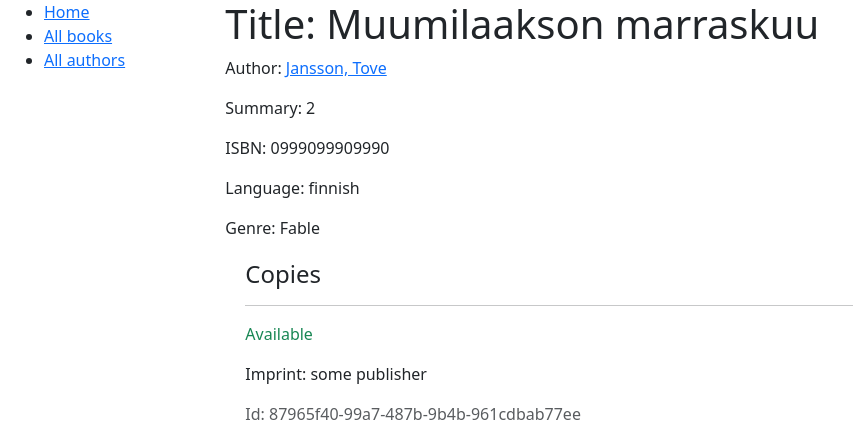
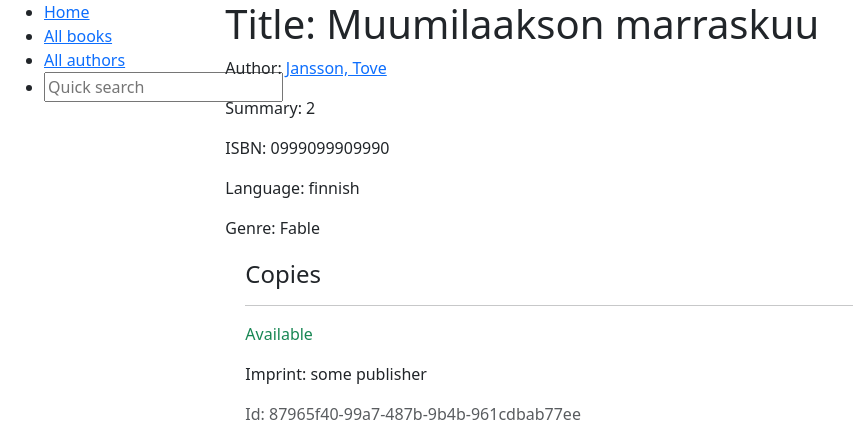
Before and after one commit to KerlyLaeda/e_library, a Django app: page /catalog/book/6 in a window 1280 px wide. Shown: the top 424 px of the page, without its empty margins (0-853 px from the left). Run offline with Django 4.2, Linux system fonts and the light colour scheme; data comes from the database, SQL or seed files in the repository; both versions use the stored data as it was after the commit.

Commit message:
build(catalog): Implement basic search functionality

```diff
--- a/catalog/admin.py
+++ b/catalog/admin.py
@@ -8,7 +8,7 @@ from .models import (
 )
 
 
-class BooksInline(admin.TabularInline):
+class BooksInline(admin.StackedInline):
     """
     Inline admin class for displaying books associated with an author.
 
@@ -20,7 +20,7 @@ class BooksInline(admin.TabularInline):
     extra = 0  # to remove placeholders for instances
 
 
-class BooksInstanceInline(admin.TabularInline):
+class BooksInstanceInline(admin.StackedInline):
     """
     Inline admin class for displaying book instances associated with a book.
 
--- a/catalog/templates/catalog/index.html
+++ b/catalog/templates/catalog/index.html
@@ -4,6 +4,7 @@
     <h1>Library Home</h1>
     <p>Welcome to Library</p>
 
+    instead of numbers should be catalog
     <ul>
         <li>Books: {{ books_num }}</li>
         <li>Copies total: {{ copies_num }}</li>
--- a/catalog/templates/catalog/layout.html
+++ b/catalog/templates/catalog/layout.html
@@ -24,6 +24,16 @@
                         <li><a href="{% url 'index' %}">Home</a></li>
                         <li><a href="{% url 'books' %}">All books</a></li>
                         <li><a href="{% url 'authors' %}">All authors</a></li>
+
+                        <!-- Quick search -->
+                        <li>
+                            <form method="post" action="{% url 'search' %}">
+                            {% csrf_token %}
+                                <input type="text" name="q" placeholder="Quick search">
+                            </form>
+                        </li>
+
+                        <!-- Advanced search -->
                     </ul>
                 {% endblock sidebar %}
             </div>
--- a/catalog/urls.py
+++ b/catalog/urls.py
@@ -1,4 +1,4 @@
-from django.urls import path
+from django.urls import path, re_path
 from . import views
 
 
@@ -7,9 +7,11 @@ urlpatterns = [
     path("books/", views.BookListView.as_view(), name="books"),
 
     # catalog/book/<id> or catalog/books/book/<id> ?
-    # use stub? r'^book/(?P<stub>[-\w]+)$' for /book/title instead of /book/id
     path("book/<int:pk>", views.BookDetailView.as_view(), name="book-detail"),
+    #re_path(r"^book/(?P<slug>[-\w]+)$", views.BookDetailView.as_view(), name="book-detail"),
 
     path("authors/", views.AuthorListView.as_view(), name="authors"),
     path("author/<int:pk>", views.AuthorDetailView.as_view(), name="author-detail"),
+
+    path("search/", views.search, name="search")
 ]
--- a/catalog/views.py
+++ b/catalog/views.py
@@ -1,3 +1,4 @@
+from django.http import HttpResponseRedirect
 from django.shortcuts import render
 from django.views.generic import DetailView, ListView
 from .models import Author, Book, BookInstance
@@ -6,10 +7,10 @@ from .models import Author, Book, BookInstance
 # change index's content later
 # what should be on homepage?
 def index(request):
-    books_num = Book.objects.all().count()
-    copies_num = BookInstance.objects.all().count()
+    books_num = Book.objects.count()
+    copies_num = BookInstance.objects.count()
     copies_available = BookInstance.objects.filter(status__exact="a").count()
-    authors_num = Author.objects.all().count()
+    authors_num = Author.objects.count()
 
     context = {
         "books_num": books_num,
@@ -37,3 +38,16 @@ class AuthorListView(ListView):
 
 class AuthorDetailView(DetailView):
     model = Author
+
+
+def search(request):
+    if request.method == "POST":
+        book_search = request.POST.get("q", "").strip()
+        if book_search:
+            results = Book.objects.filter(title__icontains=book_search)
+            if results.exists():
+                return render(request, "catalog/search.html", {"results": results, "query": book_search})
+            else:  # If no matches are found
+                return render(request, "catalog/search.html", {"no_results": True, "query": book_search})
+        else:  # Empty query
+            return HttpResponseRedirect(request.META.get('HTTP_REFERER'))
```
Also changed, not shown: catalog/models.py (+11 -0 lines), catalog/templates/catalog/search.html (added, +20 -0 lines), catalog/migrations/0003_book_slug.py (added), catalog/migrations/0004_auto_20241204_1958.py (added), catalog/migrations/0005_alter_book_slug.py (added), catalog/migrations/0006_alter_book_slug.py (added), catalog/migrations/0007_remove_book_slug.py (added), db.sqlite3.
